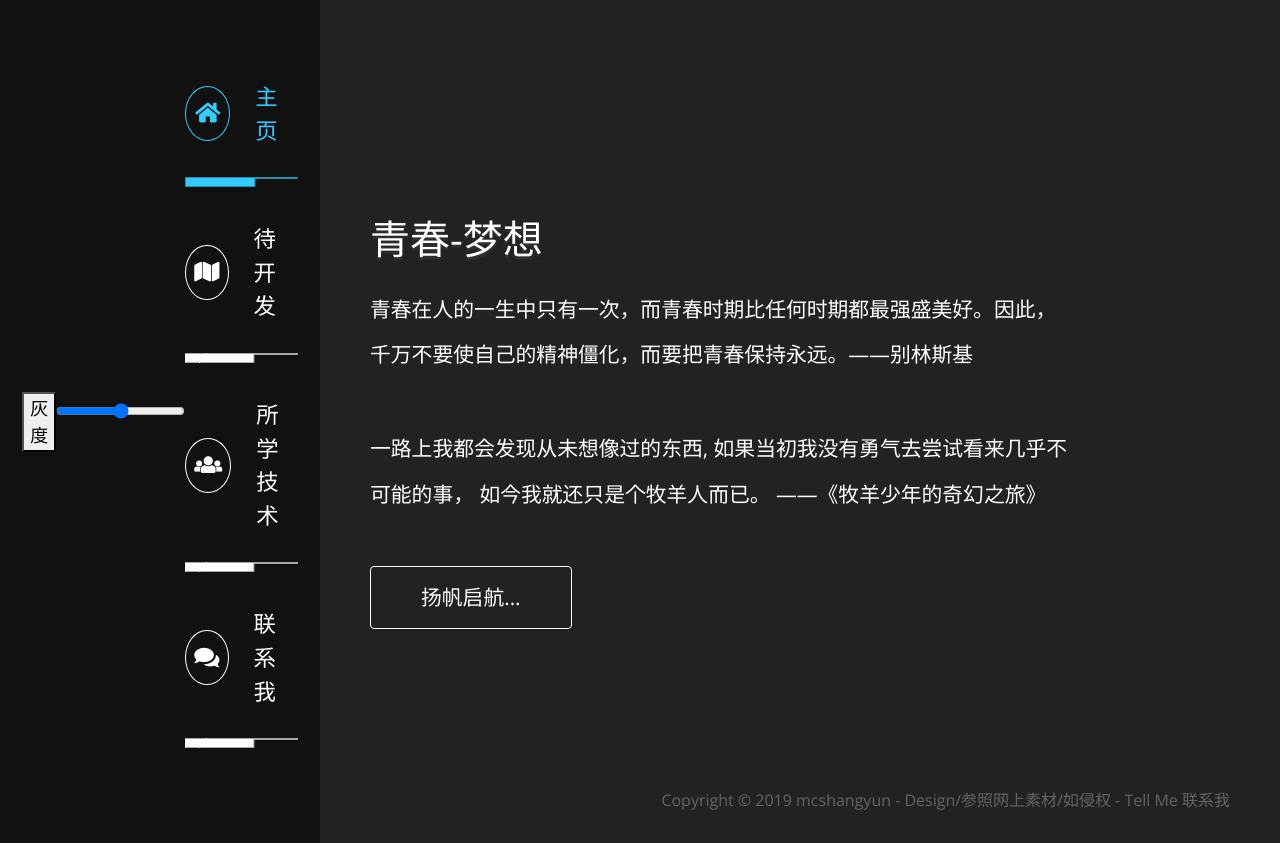
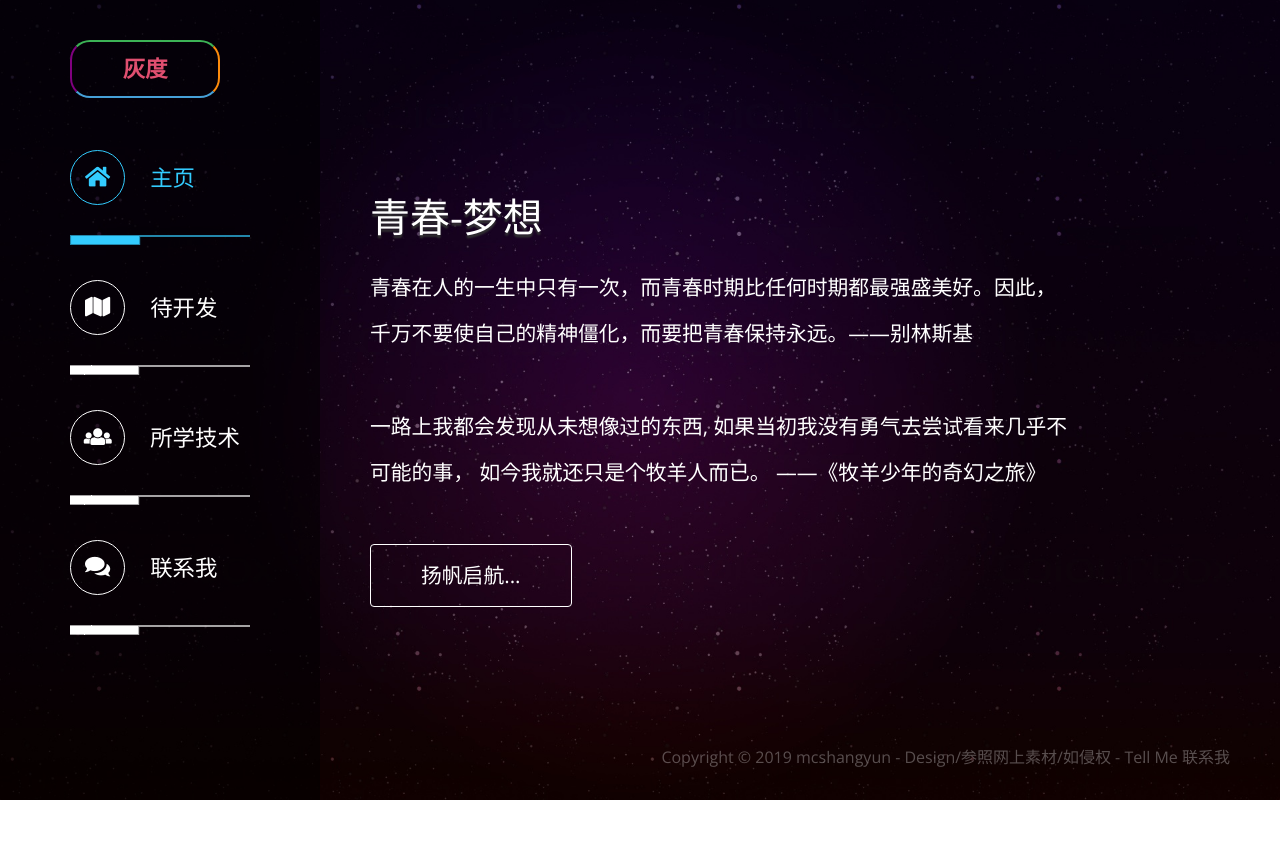
Before and after one commit to mcshangyun/mcshangyun.github.io, a plain HTML site: page index.html in a window 1280 px wide. After the commit the page ends 800 px from the top, so only its background shows below. Drawn offline with nearby package versions, Linux system fonts and the light colour scheme.

Commit message:
更新页面

```diff
--- a/index.html
+++ b/index.html
@@ -14,7 +14,10 @@
     <link rel="stylesheet" type="text/css" href="slick/slick.css"/>
     <link rel="stylesheet" type="text/css" href="slick/slick-theme.css"/>
     <link rel="stylesheet" href="css/tooplate-style.css">
-    <link rel="stylesheet" href="css/style.css">
+    <script type="text/javascript" src="js/jquery-3.2.1.min.js"></script>
+    <script type="text/javascript" src="js/jquery.magnific-popup.min.js"></script>
+    <script type="text/javascript" src="js/jquery.backstretch.min.js"></script>
+    <script type="text/javascript" src="slick/slick.min.js"></script> <!-- Slick Carousel -->
     <script>
         var renderPage = true;
 
@@ -25,11 +28,39 @@
             renderPage = false;
         }
     </script>
+    <style type="text/css">
+        body {
+            background: #fff;
+            transition: filter 3s;
+        }
+
+        .filtered {
+            filter: grayscale(100%);
+        }
+
+        .grayscaleButton {
+            color: #E04F70;
+            padding: 10px;
+            background: none;
+            border-top: #3CB356 2px solid;
+            border-bottom: #46A0D7 2px solid;
+            border-right: 2px solid #FD8B0C;
+            border-left: 2px solid purple;
+            border-radius: 20px;
+            text-transform: uppercase;
+            font-weight: 800;
+            display: block;
+            width: 150px;
+            position: absolute;
+            top: 5%;
+            left: auto;
+            outline: none;
+            cursor: pointer;
+        }
+    </style>
 </head>
 
 <body id="body1">
-<!--动画-->
-<div class="container1 ">
     <!-- Loader -->
     <div id="loader-wrapper">
         <div id="loader"></div>
@@ -43,11 +74,6 @@
             <!-- Sidebar -->
             <div id="tmSideBar" class="col-xl-3 col-lg-4 col-md-12 col-sm-12 sidebar">
 
-                <button class="grayscaleButton" title="下雨天怎么能是多彩的颜色，点我！">灰度</button>
-                <p class="sliderText">
-                    <input type="range" min="0" max="100" value="50" class="slider" id="slider" title="这是控制雨滴的魔法！！"/>
-                <div class="splash"></div>
-
                 <button id="tmMainNavToggle" class="menu-icon">&#9776;</button>
 
                 <div class="inner">
@@ -55,28 +81,31 @@
                     <nav id="tmMainNav" class="tm-main-nav">
                         <ul>
                             <li>
+                                <button class="grayscaleButton" title="下雨天怎么能是多彩的颜色，点我！">灰度</button>
+                            </li>
+                            <li>
                                 <a href="#intro" id="tmNavLink1" class="scrolly active"
-                                   data-bg-img="constructive_bg_01.jpg" data-page="#tm-section-1">
+                                   data-bg-img="wallpaper.jpg" data-page="#tm-section-1">
                                     <i class="fas fa-home tm-nav-fa-icon"></i>
                                     <span>主页</span>
                                 </a>
                             </li>
                             <li>
-                                <a href="#products" id="tmNavLink2" class="scrolly" data-bg-img="constructive_bg_02.jpg"
+                                <a href="#products" id="tmNavLink2" class="scrolly" data-bg-img="wallpaper.jpg"
                                    data-page="#tm-section-2" data-page-type="carousel">
                                     <i class="fas fa-map tm-nav-fa-icon"></i>
                                     <span>待开发</span>
                                 </a>
                             </li>
                             <li>
-                                <a href="#company" class="scrolly" data-bg-img="constructive_bg_03.jpg"
+                                <a href="#company" class="scrolly" data-bg-img="wallpaper.jpg"
                                    data-page="#tm-section-3">
                                     <i class="fas fa-users tm-nav-fa-icon"></i>
                                     <span>所学技术</span>
                                 </a>
                             </li>
                             <li>
-                                <a href="#contact" class="scrolly" data-bg-img="constructive_bg_04.jpg"
+                                <a href="#contact" class="scrolly" data-bg-img="wallpaper.jpg"
                                    data-page="#tm-section-4">
                                     <i class="fas fa-comments tm-nav-fa-icon"></i>
                                     <span>联系我</span>
@@ -199,10 +228,10 @@
                             <div class="col-md-6 col-sm-12 tm-contact-col">
                                 <div class="tm-address-box">
                                     <p>提交信息还未开发，如果需要联系我！</p><br/>
-									<a href="https://weibo.com/6726107500/profile" target="_blank"><img src="img/weibo.png" style="width: 50px;height: 50px;"></a>
-									<a href="tencent://message/?uin=1519920672&Site=&Menu=yes" target="_blank"><img src="img/QQ.png" style="width: 50px;height: 50px;"></a>
-									<a href="https://www.zhihu.com/people/mcshangyun/activities" target="_blank"><img src="img/zhihu.png" style="width: 50px;height: 50px;"></a>
-									<a href="https://github.com/mcshangyun" target="_blank"><img src="img/github.png" style="width: 50px;height: 50px;"></a>
+									<a href="https://weibo.com/6726107500/profile" target="_blank"><img src="img/weibo.png" style="width: 50px;height: 50px;background-color: #666e76;"></a>
+									<a href="tencent://message/?uin=1519920672&Site=&Menu=yes" target="_blank"><img src="img/QQ.png" style="width: 50px;height: 50px; background-color: #666e76;"></a>
+									<a href="https://www.zhihu.com/people/mcshangyun/activities" target="_blank"><img src="img/zhihu.png" style="width: 50px;height: 50px;background-color: #666e76;"></a>
+									<a href="https://github.com/mcshangyun" target="_blank"><img src="img/github.png" style="width: 50px;height: 50px; background-color: #666e76;"></a>
                                     <address style="position: relative;top: 25px; font-size: 22px;">
                                         梦想是遥不可及的，但前方的路一直在自己脚下！！！！
 										Dreams are out of reach, but the road ahead is always at your feet！！！！
@@ -217,19 +246,12 @@
                 <p class="tm-copyright-text">Copyright &copy; 2019 mcshangyun - Design/参照网上素材/如侵权 - Tell Me <a
                             href="tencent://message/?uin=1519920672&Site=&Menu=yes" title="联系我" target="_blank">联系我</a></p>
             </footer>
-        </div>    <!-- row -->
+        </div><!-- row -->
     </div>
     <div id="preload-01"></div>
     <div id="preload-02"></div>
     <div id="preload-03"></div>
     <div id="preload-04"></div>
-
-</div>
-
-<script type="text/javascript" src="js/jquery-3.2.1.min.js"></script>
-<script type="text/javascript" src="js/jquery.magnific-popup.min.js"></script>
-<script type="text/javascript" src="js/jquery.backstretch.min.js"></script>
-<script type="text/javascript" src="slick/slick.min.js"></script> <!-- Slick Carousel -->
 
 <script>
 
@@ -396,57 +418,8 @@
     });
 
     const D = document;
-    const body1 = document.getElementById("body1");
+    const body1=D.getElementById("body1");
     const grayscaleButton = D.querySelector(".grayscaleButton");
-    const container = D.querySelector(".container1");
-    const slider = D.getElementById("slider");
-
-    function randomRange(minNum, maxNum) {
-        return (Math.floor(Math.random() * (maxNum - minNum + 1)) + minNum);
-    }
-
-    function rain(fall) {
-        for (var i = 0; i < fall; i++) {
-
-            let drop = D.createElement("div");
-            let splash = D.createElement("div");
-
-            let randomLeft = randomRange(0, 1600);
-
-            drop.classList.add("drop");
-            drop.style.left = randomLeft + "px";
-            drop.style.top = randomRange(-1000, 1400) + "px";
-
-            if (i % 2 === 0) {
-                splash.classList.add("splash");
-                splash.style.bottom = Math.floor(Math.random() * 100) + "px";
-                splash.style.left = randomLeft + "px";
-                splash.style.animation = "splashing " + randomRange(.2, .7) + "s linear infinite";
-                container.appendChild(splash);
-            }
-
-
-            container.appendChild(drop);
-
-        }
-    }
-
-    slider.oninput = function () {
-
-        let rainy = D.getElementsByClassName('drop');
-        let splashes = D.getElementsByClassName("splash");
-        while (rainy[0]) {
-            rainy[0].parentNode.removeChild(rainy[0]);
-        }
-        while (splashes[0]) {
-            splashes[0].parentNode.removeChild(splashes[0]);
-        }
-
-        let sliderValue = slider.value;
-        rain(sliderValue * 3);
-    }
-    var elementById = document.getElementById("body1");
-    elementById.onload = rain(200);
 
     grayscaleButton.onclick = function () {
         if (body1.classList.contains("filtered")) {
```
